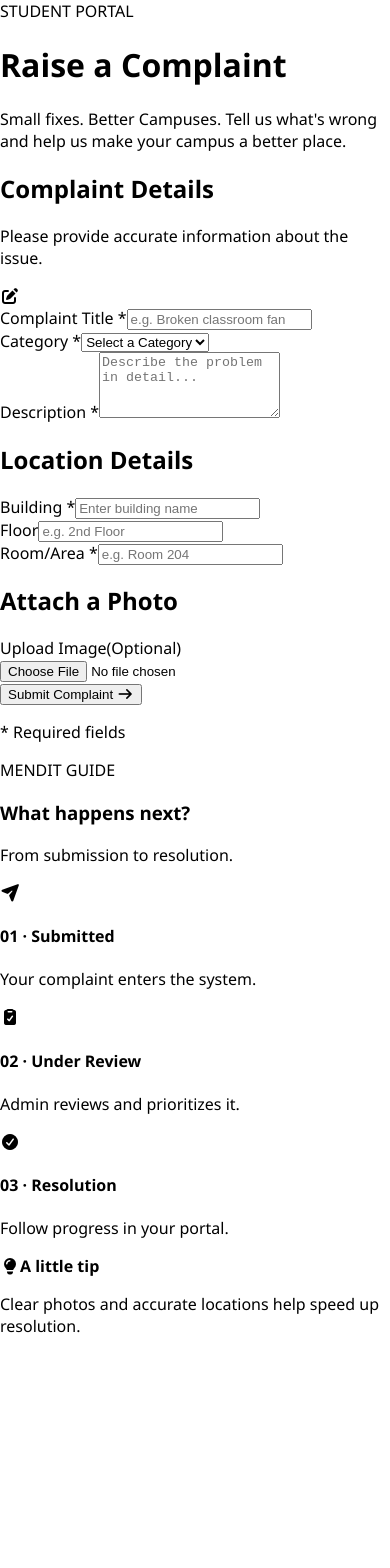
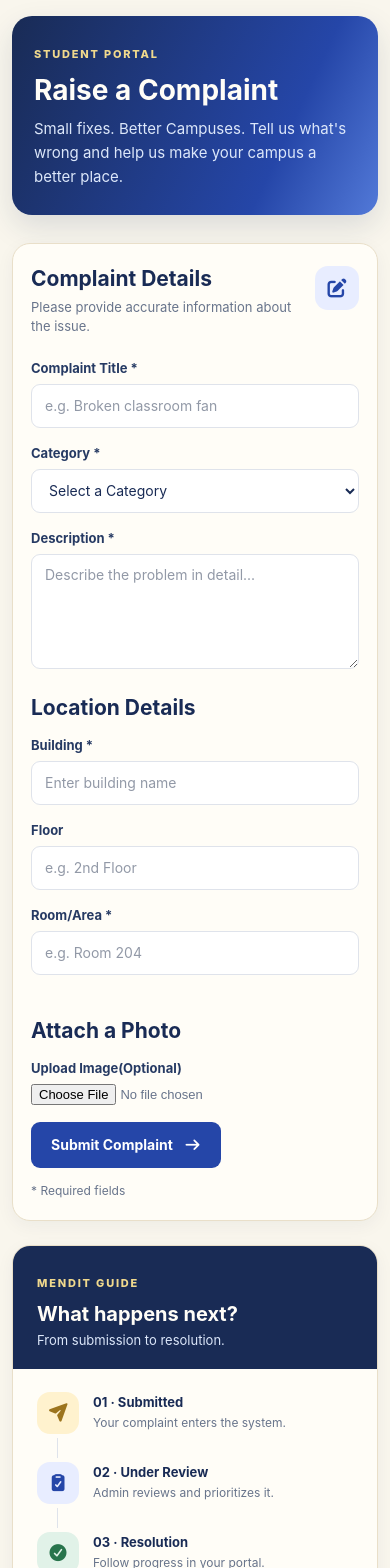
Before and after one commit to jahnvirattan/MendIt, a React app in the folder frontend/: page /submitComplaint in a window 390 px wide. Shown: the top 1568 px of the page. Before the commit the page ends 1353 px from the top, so only its background shows below. Built offline with nearby package versions, Linux system fonts and the light colour scheme; the HTML template or start-up script is replaced by a standard one.

Commit message:
Update submit complaint styles

```diff
--- a/frontend/src/pages/student/SubmitComplaint.css
+++ b/frontend/src/pages/student/SubmitComplaint.css
@@ -1,478 +1,322 @@
-/* =====================================
-   MENDIT - ALL COMPLAINTS
-   Theme: Royal Blue, Cream, Lavender
-   ===================================== */
-
-:root {
-  --mendit-blue: #1949a5;
-  --mendit-dark: #10377f;
-  --mendit-navy: #102d68;
-  --mendit-light-blue: #e4edff;
-  --mendit-lavender: #e8edff;
-  --mendit-cream: #fcf8ee;
-  --mendit-gold: #f5c968;
-  --mendit-green: #16845a;
-  --mendit-text: #142c5c;
-  --mendit-muted: #68758d;
+.complaint-page {
+  min-height: 100vh;
+  padding: 38px;
+  background: #f9f6ed;
+  color: #192b55;
+  font-family: "Inter", "Segoe UI", sans-serif;
 }
 
-/* Main page */
-
-.all-complaints-page {
-  min-height: 100vh;
-  padding: 34px;
-  background: var(--mendit-cream);
-  color: var(--mendit-text);
-  font-family: "Segoe UI", Arial, sans-serif;
+.complaint-container {
+  width: min(1180px, 100%);
+  margin: 0 auto;
 }
 
-/* Page heading */
+.complaint-heading {
+  margin-bottom: 28px;
+  padding: 35px 40px;
+  border-radius: 20px;
+  background: linear-gradient(115deg, #192b55, #2546a8 72%, #5279d8);
+  box-shadow: 0 12px 30px rgba(25, 43, 85, 0.13);
+}
 
-.complaints-header {
+.heading-content {
+  max-width: 720px;
+}
+
+.page-tag,
+.journey-tag {
+  display: inline-block;
+  color: #f0d98d;
+  font-size: 11px;
+  font-weight: 800;
+  letter-spacing: 1.8px;
+}
+
+.complaint-heading h1 {
+  margin: 12px 0 9px;
+  color: #fffdf7;
+  font-size: 34px;
+  line-height: 1.2;
+}
+
+.complaint-heading p {
+  margin: 0;
+  color: #dce7fa;
+  font-size: 15px;
+  line-height: 1.6;
+}
+
+.form-layout {
+  display: grid;
+  grid-template-columns: minmax(0, 1.65fr) minmax(270px, 0.85fr);
+  align-items: start;
+  gap: 24px;
+}
+
+.complaint-form,
+.journey-panel {
+  border: 1px solid #e9dfc9;
+  border-radius: 18px;
+  background: #fffdf7;
+  box-shadow: 0 5px 18px rgba(25, 43, 85, 0.05);
+}
+
+.complaint-form {
+  padding: 30px;
+}
+
+.form-title {
   display: flex;
   justify-content: space-between;
-  align-items: center;
-  margin-bottom: 30px;
+  align-items: flex-start;
+  gap: 18px;
+  margin-bottom: 23px;
 }
 
-.admin-page-tag {
-  color: var(--mendit-blue);
-  font-size: 12px;
-  font-weight: 800;
-  letter-spacing: 1.6px;
-}
-
-.complaints-header h1 {
-  margin: 9px 0 7px;
-  color: var(--mendit-navy);
-  font-size: 34px;
+.form-title h2,
+.location-heading {
+  margin: 0;
+  color: #192b55;
+  font-size: 21px;
   font-weight: 750;
 }
 
-.complaints-header p {
-  margin: 0;
-  color: var(--mendit-muted);
-  font-size: 15px;
+.form-title p {
+  margin: 7px 0 0;
+  color: #68748b;
+  font-size: 13px;
+  line-height: 1.5;
 }
 
-.admin-header-icon {
+.form-icon {
   display: grid;
+  flex: 0 0 44px;
+  width: 44px;
+  height: 44px;
   place-items: center;
-  width: 56px;
-  height: 56px;
-  border-radius: 17px;
-  background: var(--mendit-light-blue);
-  color: var(--mendit-blue);
-  font-size: 26px;
+  border-radius: 13px;
+  background: #e8edff;
+  color: #2546a8;
+  font-size: 19px;
 }
 
-/* =====================================
-   STATISTICS CARDS
-   ===================================== */
-
-.complaint-stats {
-  display: grid;
-  grid-template-columns: repeat(4, minmax(0, 1fr));
-  gap: 18px;
-  margin-bottom: 25px;
+.form-group {
+  display: flex;
+  flex-direction: column;
+  gap: 8px;
+  margin-bottom: 17px;
 }
 
-.complaint-stat-card {
-  position: relative;
-  display: flex;
-  align-items: center;
-  gap: 17px;
-  min-height: 108px;
-  padding: 20px;
-  overflow: hidden;
-  border: 1px solid #e8e2d5;
-  border-radius: 17px;
-  box-shadow: 0 3px 9px rgba(27, 48, 87, 0.06);
-}
-
-.stat-total {
-  background: linear-gradient(120deg, #fffefa 55%, #dce7ff);
-}
-
-.stat-pending {
-  background: linear-gradient(120deg, #fffefa 55%, #ffedc5);
-}
-
-.stat-progress {
-  background: linear-gradient(120deg, #fffefa 55%, #dfe8ff);
-}
-
-.stat-resolved {
-  background: linear-gradient(120deg, #fffefa 55%, #d9f0e5);
-}
-
-.stat-icon {
-  display: grid;
-  place-items: center;
-  flex-shrink: 0;
-  width: 50px;
-  height: 50px;
-  border-radius: 14px;
-  background: rgba(255, 255, 255, 0.72);
-  color: #2457b8;
-  font-size: 30px;
-  font-weight: 700;
-}
-
-.stat-pending .stat-icon {
-  color: #c48a19;
-}
-
-.stat-progress .stat-icon {
-  color: #2457b8;
-}
-
-.stat-resolved .stat-icon {
-  color: var(--mendit-green);
-}
-
-.complaint-stat-card h2 {
-  margin: 0 0 4px;
-  color: var(--mendit-navy);
-  font-size: 31px;
-  font-weight: 750;
-}
-
-.complaint-stat-card p {
-  margin: 0;
-  color: #35486e;
-  font-size: 13px;
-}
-
-/* =====================================
-   COMPLAINT RECORDS PANEL
-   ===================================== */
-
-.complaints-list-panel {
-  overflow: hidden;
-  padding: 26px;
-  border: 1px solid #e9e2d7;
-  border-radius: 19px;
-  background: #fffdf8;
-  box-shadow: 0 4px 12px rgba(25, 48, 91, 0.05);
-}
-
-.complaints-list-heading {
-  display: flex;
-  justify-content: space-between;
-  align-items: center;
-  gap: 15px;
-  margin-bottom: 23px;
-}
-
-.complaints-list-heading h2 {
-  margin: 0 0 7px;
-  color: var(--mendit-navy);
-  font-size: 23px;
-  font-weight: 750;
-}
-
-.complaints-list-heading p {
-  margin: 0;
-  color: var(--mendit-muted);
-  font-size: 13px;
-}
-
-.records-count {
-  padding: 9px 14px;
-  border-radius: 22px;
-  background: #e7eeff;
-  color: var(--mendit-blue);
-  font-size: 12px;
-  font-weight: 750;
-  white-space: nowrap;
-}
-
-/* Search and filters */
-
-.complaint-toolbar {
-  display: flex;
-  gap: 12px;
-  margin-bottom: 23px;
-}
-
-.complaint-search {
-  display: flex;
-  flex: 1;
-  align-items: center;
-  gap: 11px;
-  min-width: 180px;
-  padding: 0 15px;
-  border: 1px solid #e4ded3;
-  border-radius: 25px;
-  background: #fffefa;
-  transition: 0.2s ease;
-}
-
-.complaint-search:focus-within {
-  border-color: var(--mendit-blue);
-  box-shadow: 0 0 0 3px rgba(36, 82, 177, 0.1);
-}
-
-.complaint-search span {
-  color: var(--mendit-blue);
-  font-size: 25px;
-}
-
-.complaint-search input {
-  width: 100%;
-  min-width: 0;
-  padding: 13px 0;
-  border: none;
-  outline: none;
-  background: transparent;
-  color: var(--mendit-text);
-  font-size: 13px;
-}
-
-.complaint-search input::placeholder {
-  color: #9299a7;
-}
-
-.complaint-toolbar select {
-  min-width: 145px;
-  padding: 12px 15px;
-  border: 1px solid #e4ded3;
-  border-radius: 12px;
-  outline: none;
-  background: #fffefa;
-  color: var(--mendit-text);
-  font-size: 13px;
-  cursor: pointer;
-}
-
-.complaint-toolbar select:focus {
-  border-color: var(--mendit-blue);
-}
-
-/* =====================================
-   COMPLAINTS TABLE
-   ===================================== */
-
-.complaints-table-wrapper {
-  width: 100%;
-  overflow-x: auto;
-}
-
-.complaints-table {
-  width: 100%;
-  border-collapse: collapse;
-  text-align: left;
-  white-space: nowrap;
-}
-
-.complaints-table th {
-  padding: 16px 14px;
-  border-bottom: 1px solid #e7e5e0;
-  background: #f0f3fc;
-  color: #506488;
-  font-size: 11px;
-  font-weight: 800;
-  letter-spacing: 0.7px;
-  text-transform: uppercase;
-}
-
-.complaints-table td {
-  padding: 18px 14px;
-  border-bottom: 1px solid #eeeae2;
-  color: #344568;
-  font-size: 13px;
-}
-
-.complaints-table tbody tr {
-  transition: background 0.2s ease;
-}
-
-.complaints-table tbody tr:hover {
-  background: #f4f7ff;
-}
-
-.complaints-table tbody tr:last-child td {
-  border-bottom: none;
-}
-
-.complaint-title-cell,
-.complaint-location-cell {
-  display: flex;
-  flex-direction: column;
-  gap: 6px;
-}
-
-.complaint-title-cell strong,
-.complaint-location-cell strong {
-  color: var(--mendit-navy);
+.form-group label {
+  color: #263a63;
   font-size: 13px;
   font-weight: 700;
 }
 
-.complaint-title-cell span,
-.complaint-location-cell span {
-  color: #7b8497;
-  font-size: 11px;
+.form-group input:not([type="file"]),
+.form-group select,
+.form-group textarea {
+  width: 100%;
+  min-height: 44px;
+  padding: 11px 13px;
+  border: 1px solid #dfe3eb;
+  border-radius: 9px;
+  outline: none;
+  background: #fff;
+  color: #192b55;
+  font: inherit;
+  font-size: 14px;
+  transition: border-color 0.2s ease, box-shadow 0.2s ease;
 }
 
-/* =====================================
-   PRIORITY LABELS
-   ===================================== */
-
-.priority-badge,
-.status-badge {
-  display: inline-block;
-  padding: 8px 12px;
-  border-radius: 22px;
-  font-size: 11px;
-  font-weight: 750;
+.form-group textarea {
+  min-height: 115px;
+  resize: vertical;
 }
 
-.priority-low {
+.form-group input::placeholder,
+.form-group textarea::placeholder {
+  color: #9299a7;
+}
+
+.form-group input:focus,
+.form-group select:focus,
+.form-group textarea:focus {
+  border-color: #5279d8;
+  box-shadow: 0 0 0 3px rgba(82, 121, 216, 0.13);
+}
+
+.location-heading {
+  margin: 26px 0 17px;
+}
+
+.form-row {
+  display: grid;
+  grid-template-columns: repeat(2, minmax(0, 1fr));
+  gap: 16px;
+}
+
+.form-group input[type="file"] {
+  width: 100%;
+  color: #68748b;
+  font-size: 13px;
+}
+
+.file-name {
+  margin: 0;
+  color: #68748b;
+  font-size: 12px;
+  overflow-wrap: anywhere;
+}
+
+.submit-button {
+  display: inline-flex;
+  align-items: center;
+  justify-content: center;
+  gap: 11px;
+  min-height: 46px;
+  padding: 0 20px;
+  border: 0;
+  border-radius: 9px;
+  background: #2546a8;
+  color: #fff;
+  font: inherit;
+  font-size: 14px;
+  font-weight: 700;
+  cursor: pointer;
+  transition: background 0.2s ease, transform 0.2s ease;
+}
+
+.submit-button:hover {
+  transform: translateY(-1px);
+  background: #192b55;
+}
+
+.required-note {
+  margin: 15px 0 0;
+  color: #68748b;
+  font-size: 12px;
+}
+
+.journey-panel {
+  overflow: hidden;
+}
+
+.journey-header {
+  padding: 25px 24px 21px;
+  background: #192b55;
+}
+
+.journey-header h3 {
+  margin: 11px 0 6px;
+  color: #fffdf7;
+  font-size: 20px;
+}
+
+.journey-header p {
+  margin: 0;
+  color: #dce7fa;
+  font-size: 13px;
+}
+
+.journey-content {
+  padding: 23px 24px;
+}
+
+.journey-item {
+  display: flex;
+  align-items: center;
+  gap: 14px;
+}
+
+.journey-icon {
+  display: grid;
+  flex: 0 0 42px;
+  width: 42px;
+  height: 42px;
+  place-items: center;
+  border-radius: 13px;
+  background: #e8edff;
+  color: #2546a8;
+  font-size: 17px;
+}
+
+.submitted-icon {
+  background: #fff2ce;
+  color: #9c741d;
+}
+
+.resolution-icon {
   background: #e1f2e8;
   color: #28744c;
 }
 
-.priority-medium {
-  background: #ffedc5;
-  color: #946315;
+.journey-text h4 {
+  margin: 0 0 4px;
+  color: #192b55;
+  font-size: 13px;
 }
 
-.priority-high {
-  background: #ffe4d6;
-  color: #b45a25;
+.journey-text p,
+.journey-tip p {
+  margin: 0;
+  color: #68748b;
+  font-size: 12px;
+  line-height: 1.5;
 }
 
-.priority-urgent {
-  background: #ffe0e5;
-  color: #b52e48;
+.journey-divider {
+  width: 1px;
+  height: 20px;
+  margin: 4px 0 4px 20px;
+  background: #dfe3eb;
 }
 
-/* =====================================
-   STATUS LABELS
-   ===================================== */
-
-.status-submitted {
-  background: #e9edff;
-  color: #4b55a5;
+.journey-tip {
+  margin-top: 24px;
+  padding: 16px;
+  border-radius: 12px;
+  background: #f8f3e5;
 }
 
-.status-under_review {
-  background: #ffedc5;
-  color: #936315;
+.tip-heading {
+  display: flex;
+  align-items: center;
+  gap: 8px;
+  margin-bottom: 7px;
+  color: #8a681d;
+  font-size: 13px;
 }
 
-.status-in_progress {
-  background: #e2ebff;
-  color: #2857ad;
-}
-
-.status-on_hold {
-  background: #eee5ff;
-  color: #7550a7;
-}
-
-.status-resolved {
-  background: #d9f1e5;
-  color: #19734d;
-}
-
-/* =====================================
-   VIEW DETAILS BUTTON
-   ===================================== */
-
-.view-complaint-button {
-  padding: 9px 13px;
-  border: none;
-  border-radius: 10px;
-  background: #e6edff;
-  color: #204da5;
-  font-size: 11px;
-  font-weight: 750;
-  cursor: pointer;
-  transition: 0.2s ease;
-}
-
-.view-complaint-button span {
-  margin-left: 5px;
-  font-size: 15px;
-}
-
-.view-complaint-button:hover {
-  background: var(--mendit-blue);
-  color: white;
-  transform: translateY(-1px);
-}
-
-/* Empty search result */
-
-.no-complaints {
-  padding: 35px !important;
-  color: var(--mendit-muted) !important;
-  text-align: center;
-}
-
-/* =====================================
-   RESPONSIVE DESIGN
-   ===================================== */
-
-@media (max-width: 1000px) {
-  .complaint-stats {
-    grid-template-columns: repeat(2, minmax(0, 1fr));
+@media (max-width: 800px) {
+  .complaint-page {
+    padding: 24px;
   }
 
-  .complaint-toolbar {
-    flex-wrap: wrap;
-  }
-
-  .complaint-search {
-    flex-basis: 100%;
+  .form-layout {
+    grid-template-columns: minmax(0, 1fr);
   }
 }
 
-@media (max-width: 600px) {
-  .all-complaints-page {
-    padding: 20px 14px;
+@media (max-width: 520px) {
+  .complaint-page {
+    padding: 16px 12px;
   }
 
-  .complaints-header h1 {
-    font-size: 27px;
+  .complaint-heading {
+    padding: 26px 22px;
   }
 
-  .complaint-stats {
-    gap: 10px;
+  .complaint-heading h1 {
+    font-size: 28px;
   }
 
-  .complaint-stat-card {
-    gap: 10px;
-    padding: 13px;
+  .complaint-form {
+    padding: 22px 18px;
   }
 
-  .stat-icon {
-    width: 38px;
-    height: 38px;
-    font-size: 23px;
-  }
-
-  .complaint-stat-card h2 {
-    font-size: 23px;
-  }
-
-  .complaint-stat-card p {
-    font-size: 11px;
-  }
-
-  .complaints-list-panel {
-    padding: 16px;
-  }
-
-  .complaints-list-heading {
-    align-items: flex-start;
-  }
-
-  .complaint-toolbar select {
-    flex: 1;
-    min-width: 0;
+  .form-row {
+    grid-template-columns: minmax(0, 1fr);
+    gap: 0;
   }
 }
```
